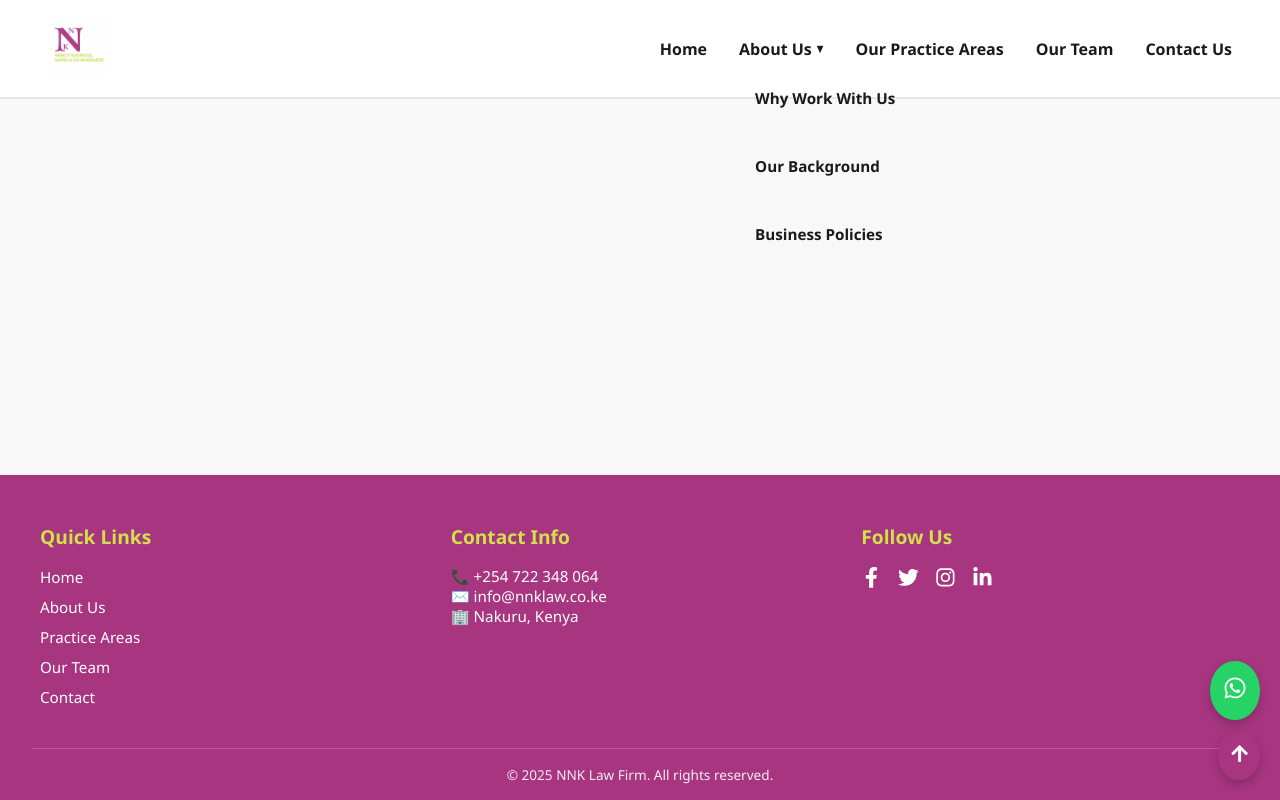
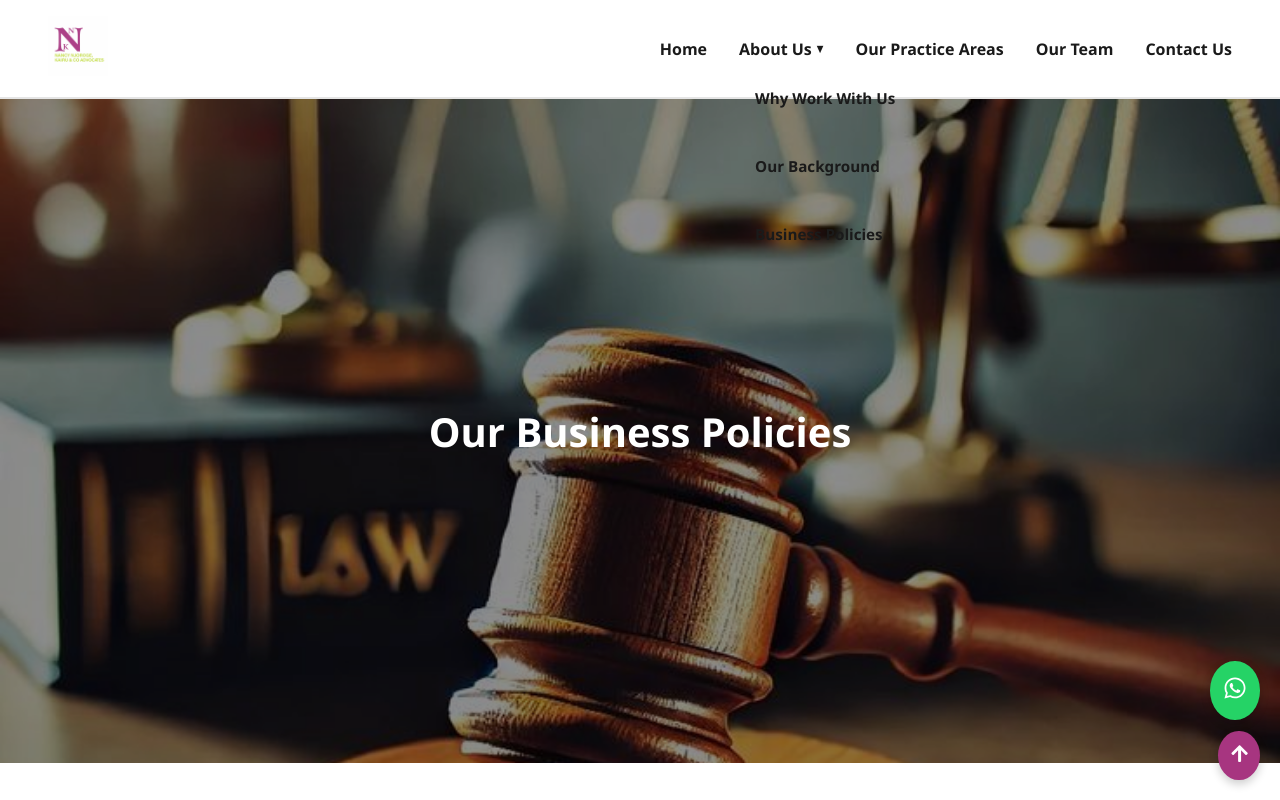
Before and after one commit to Kihikah/NNK-Advocates, a React (Vite) app: page /about/business-policies in a window 1280 px wide. Shown: the top 800 px of the page. Built offline with nearby package versions, Linux system fonts and the light colour scheme.

Commit message:
Add business policies navigation

```diff
--- a/src/App.jsx
+++ b/src/App.jsx
@@ -10,7 +10,7 @@ import Footer from "./components/Footer";
 // Pages
 import OurBackground from "./pages/OurBackground";
 import WhyWorkWithUs from "./pages/WhyWorkWithUs";
-// import BusinessPolicies from "./pages/BusinessPolicies";
+import BusinessPolicies from "./pages/BusinessPolicies";
 
 function App() {
   return (
@@ -35,7 +35,7 @@ function App() {
             {/* About pages */}
             <Route path="/about/background" element={<OurBackground />} />
             <Route path="/about/why-work-with-us" element={<WhyWorkWithUs />} />
-            {/* <Route path="/about/business-policies" element={<BusinessPolicies />} /> */}
+            <Route path="/about/business-policies" element={<BusinessPolicies />} />
           </Routes>
         </main>
         <Footer />
```
